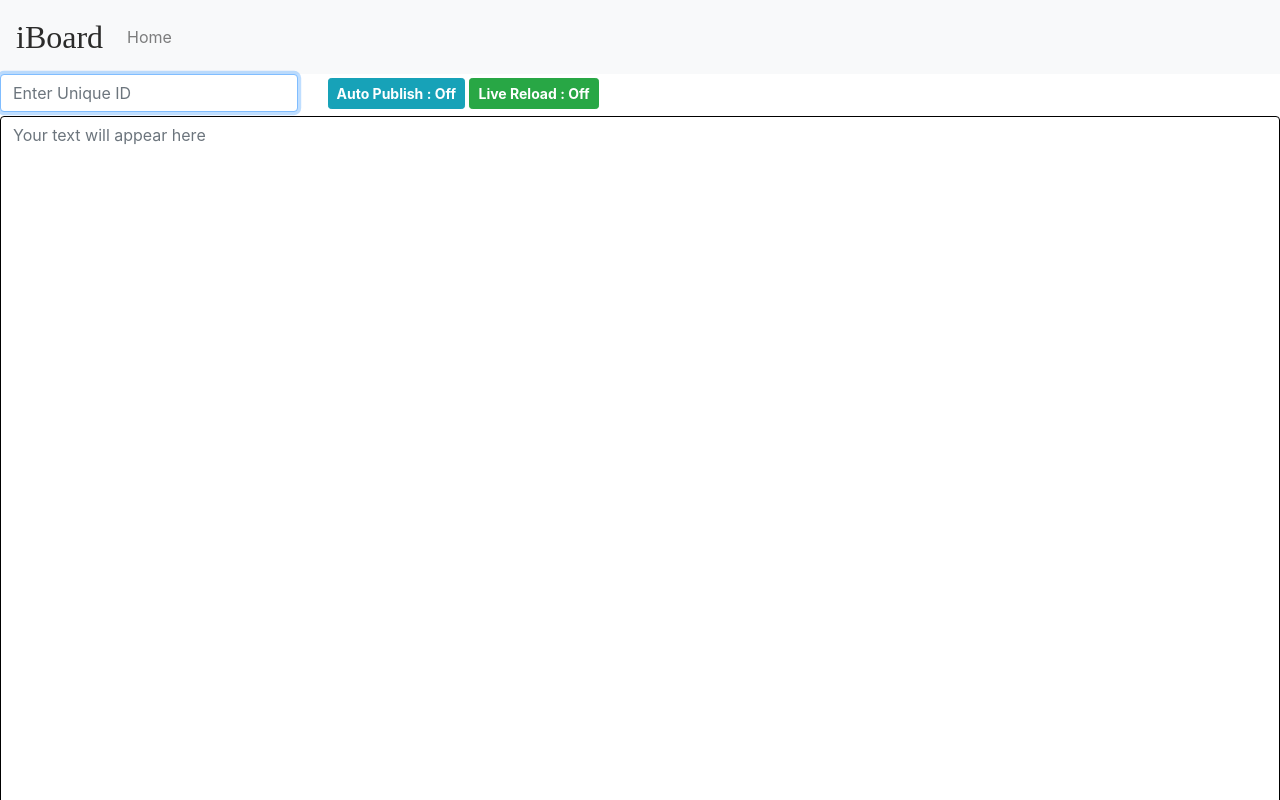
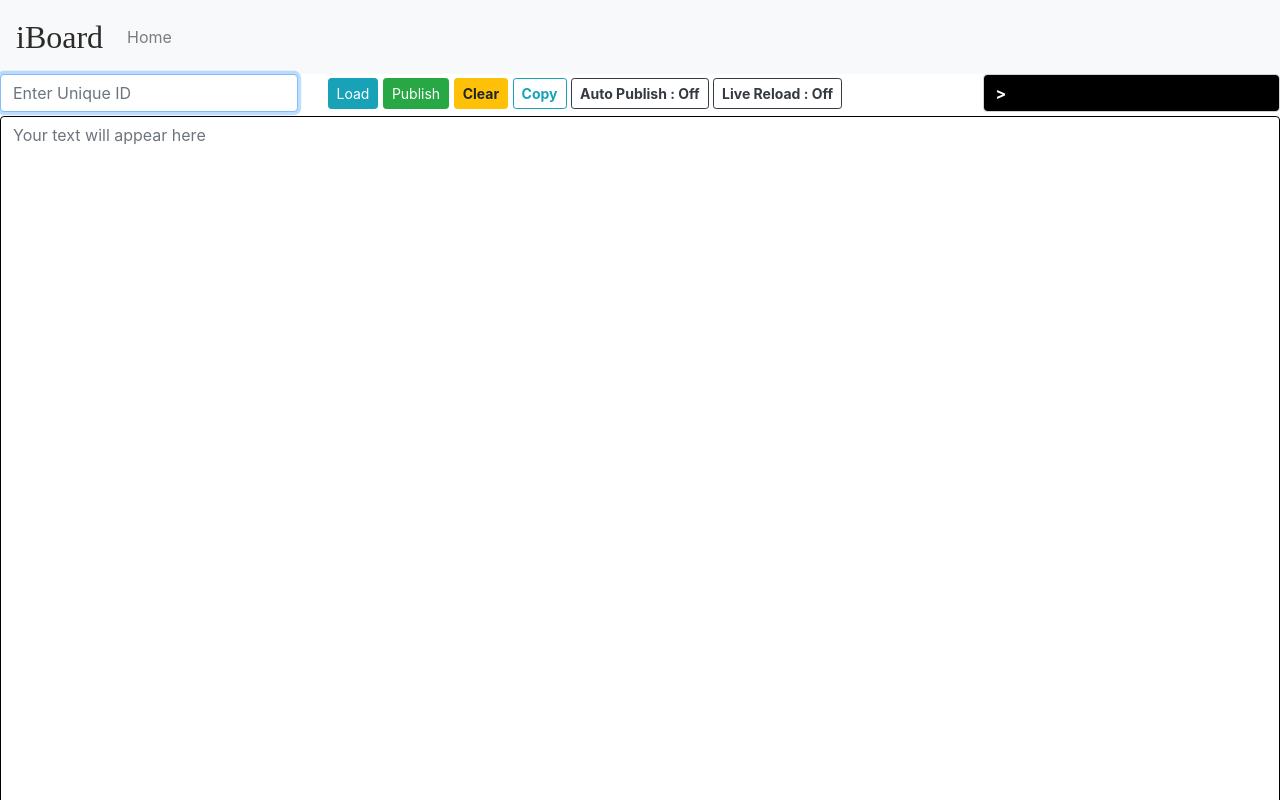
Before and after one commit to VrushankPatel/iBoard, a React (Create React App) app: page / in a window 1280 px wide. Shown: the top 800 px of the page. Built offline with nearby package versions, Linux system fonts and the light colour scheme; no server answers.

Commit message:
Added status terminal

```diff
--- a/src/pages/IBoard.jsx
+++ b/src/pages/IBoard.jsx
@@ -7,7 +7,21 @@ var axios = require('axios');
 class IBoard extends Component {
     constructor(props) {
         super(props);
-        this.state = { text: "", uniqueId: "", isLoadDisabled: false, isPublishDisabled: false, isInProgress: false, autoPublish: false, autoReload: false, name: '', typing: false, typingTimeout: 0, reloadTimeout: 0, isTextDisabled: false };
+        this.state = {
+            text: "",
+            uniqueId: "",
+            isLoadDisabled: false,
+            isPublishDisabled: false,
+            isInProgress: false,
+            autoPublish: false,
+            autoReload: false,
+            name: '',
+            typing: false,
+            typingTimeout: 0,
+            reloadTimeout: 0,
+            isTextDisabled: false,
+            terminal: ">",
+            statusColor: "white"};
         this.uniqueIdInput = React.createRef();
         this.changeUniqueId = this.changeUniqueId.bind(this);
         this.changeText = this.changeText.bind(this);
@@ -22,11 +36,6 @@ class IBoard extends Component {
         if((event.ctrlKey || event.metaKey) && charCode === 's') {
             event.preventDefault();
             this.publishData();
-        }
-        if((event.ctrlKey || event.metaKey) && charCode === 'c') {
-            if(document.activeElement === this.uniqueIdInput.current) return;
-            event.preventDefault();
-            Util.copyToClipBoard(this.state.text);
         }
       }
 
@@ -52,9 +61,14 @@ class IBoard extends Component {
     componentWillUnmount(){
         document.removeEventListener("keydown", this.shortcutsTrigger, false);
       }
-    getData = () => {
-        if (!this.state.uniqueId) return;
-        this.setState({ isLoadDisabled: true, isInProgress: this.state.autoReload ? false : true, isTextDisabled: true });
+    getData = (isAutoPublishing) => {
+        if (!this.state.uniqueId) {
+            if (isAutoPublishing){
+                this.setState({terminal: "> no unique Id, please enter one", statusColor: "red"});
+            }
+            return;
+        }
+        this.setState({ isLoadDisabled: true, isInProgress: this.state.autoReload ? false : true, isTextDisabled: true, terminal: "> loading data..." });
         const data = JSON.stringify({ "uniqueId": this.state.uniqueId })
         const config = {
             method: 'POST',
@@ -68,17 +82,22 @@ class IBoard extends Component {
                 if (response.status === 204) {
                     this.setState({ isLoadDisabled: false, isTextDisabled: false });
                 }
-                this.setState({ text: response.data, isLoadDisabled: this.state.autoReload || this.state.autoPublish, isInProgress: false, isTextDisabled: false })
+                const statusTerminalMsg = response.data.trim().length === 0 ? "> no data inserted" : "> loaded successfully";
+                const statusTerminalColor = response.data.trim().length === 0 ? "yellow" : "lightgreen";
+                this.setState({ text: response.data, isLoadDisabled: this.state.autoReload || this.state.autoPublish, isInProgress: false, isTextDisabled: false, terminal: isAutoPublishing === true ? "> auto publishing..." : statusTerminalMsg, statusColor : isAutoPublishing === true ? "lightgreen" : statusTerminalColor });
             })
             .catch((error) => {
                 if (!navigator.onLine) alert("No Internet, Please check your Connection!");
                 else alert("Error occured");
-                this.setState({ isPublishDisabled: false, isLoadDisabled: false, isInProgress: false, autoReload: false, isTextDisabled: false })
+                this.setState({ isPublishDisabled: false, isLoadDisabled: false, isInProgress: false, autoReload: false, isTextDisabled: false, terminal: "> error loading data", statusColor: "red", autoPublish: false })
             });
     }
     publishData = () => {
-        if (!this.state.uniqueId) return;
-        this.setState({ isPublishDisabled: true, isInProgress: this.state.autoPublish ? false : true });
+        if (!this.state.uniqueId) {
+            this.setState({terminal: "> no Unique Id, please enter one..", statusColor: "red"});
+            return;
+        };
+        this.setState({terminal: "> publishing..", statusColor: "lightgreen", isPublishDisabled: true, isInProgress: this.state.autoPublish ? false : true });
         const data = JSON.stringify({ "uniqueId": this.state.uniqueId, "payLoad": this.state.text })
         const config = {
             method: 'POST',
@@ -91,21 +110,22 @@ class IBoard extends Component {
             .then((response) => {
                 // if (response.status === 202) alert("Updated data");
                 // if (response.status === 201) alert("Inserted data");
-                this.setState({ isPublishDisabled: this.state.autoPublish, isInProgress: false })
+                this.setState({ isPublishDisabled: this.state.autoPublish, isInProgress: false, terminal: "> published",   statusColor: "lightgreen" })
             })
             .catch((error) => {
                 if (!navigator.onLine) alert("No Internet, Please check your Connection!");
                 else alert("Error occured");
-                this.setState({ isPublishDisabled: false, isInProgress: false, autoPublish: false, isLoadDisabled: false })
+                this.setState({ isPublishDisabled: false, isInProgress: false, autoPublish: false, isLoadDisabled: false, terminal: "> failed to publish",  statusColor: "red" })
             });
     }
     clearFields() {
         if (!this.state.autoPublish && !this.state.autoReload) {
-            this.setState({ text: "", uniqueId: "" });
+            this.setState({ text: "", uniqueId: "", terminal: "> cleared all fields...", statusColor: "lightgreen" });
         }
     }
     reloader() {
         if (!this.state.autoReload) {
+            this.setState({terminal: this.state.uniqueId ? "> stopped auto reload" : "> no unique id, please enter one", statusColor: this.state.uniqueId ? "lightgreen" : "red"})
             return;
         }
         this.socket.on("respondData", data => {
@@ -119,7 +139,7 @@ class IBoard extends Component {
         }, 10);
     }
     enableAutoPublish = () => {
-        this.getData();
+        this.getData(!this.state.autoPublish);
         this.setState({
             autoPublish: this.state.uniqueId ? !this.state.autoPublish : false, autoReload: false,
             isPublishDisabled: this.state.uniqueId ? !this.state.autoPublish : false,
@@ -130,7 +150,9 @@ class IBoard extends Component {
         this.setState({
             autoReload: this.state.uniqueId ? !this.state.autoReload : false, autoPublish: false,
             isPublishDisabled: this.state.uniqueId ? !this.state.autoReload : false,
-            isLoadDisabled: this.state.uniqueId ? !this.state.autoReload : false
+            isLoadDisabled: this.state.uniqueId ? !this.state.autoReload : false,
+            terminal: this.state.uniqueId ? "> auto reloading..." : "> can't auto reload without unique id",
+            statusColor : this.state.uniqueId ? "lightgreen" : "red"
         }, this.reloader);
     }
     render() {
@@ -155,14 +177,38 @@ class IBoard extends Component {
 
                     <div className="col-6 float-left">
                         <div className="float-left pt-1">
-                            <Button size="sm" variant="info font-weight-bold" onClick={this.enableAutoPublish} >
+                            <Button variant="info" size="sm" onClick={this.getData} disabled={this.state.isLoadDisabled || this.state.autoReload}>Load</Button>{" "}
+                            <Button variant="success" title="Publish [Ctrl+S]" size="sm" onClick={this.publishData} disabled={this.state.isPublishDisabled}>Publish</Button>
+                            {" "}
+                            <Button size="sm" title="Clear [Esc]" variant="warning font-weight-bold" onClick={() => this.clearFields()} >
+                                Clear
+                            </Button>{" "}
+                            <Button size="sm" variant="outline-info font-weight-bold" onClick={() => {
+                                Util.copyToClipBoard(this.state.text);
+                                this.setState({terminal: this.state.text ? "> text copied to clipboard.." : "> nothing to copy.."});
+                                this.setState({statusColor: this.state.text ? "lightgreen" : "yellow"});
+                            }} >
+                                Copy
+                            </Button>{" "}
+                            <Button size="sm" variant="outline-dark font-weight-bold" onClick={this.enableAutoPublish} >
                                 Auto Publish : {this.state.autoPublish ? "On" : "Off"}
                             </Button>
                             {" "}
-                            <Button size="sm" variant="success font-weight-bold" onClick={this.enableLiveReload}>
+                            <Button size="sm" variant="outline-dark font-weight-bold" onClick={this.enableLiveReload}>
                                 Live Reload : {this.state.autoReload ? "On" : "Off"}
                             </Button>
                         </div>
+                    </div>
+                    <div className="col-3 float-left">
+                    <Form.Control
+                            type="text"
+                            value={this.state.terminal}
+                            onChange={this.changeUniqueId}
+                            placeholder=">"
+                            disabled={true}
+                            style={{backgroundColor: "black",color : this.state.statusColor, fontWeight: "Bold"}}
+                            title="Status Terminal"
+                        />
                     </div>
                 </div>
                 <div className="row" style={progressBarStyle}>
```
